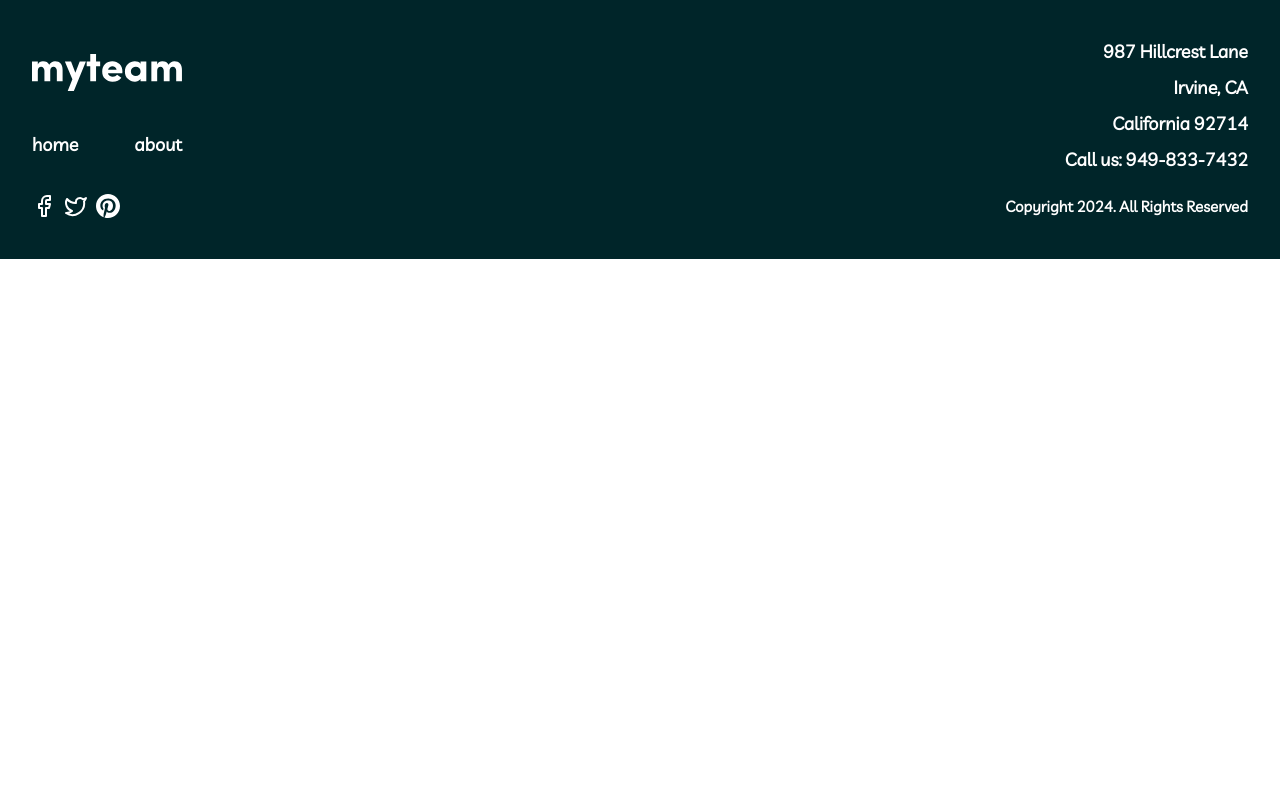
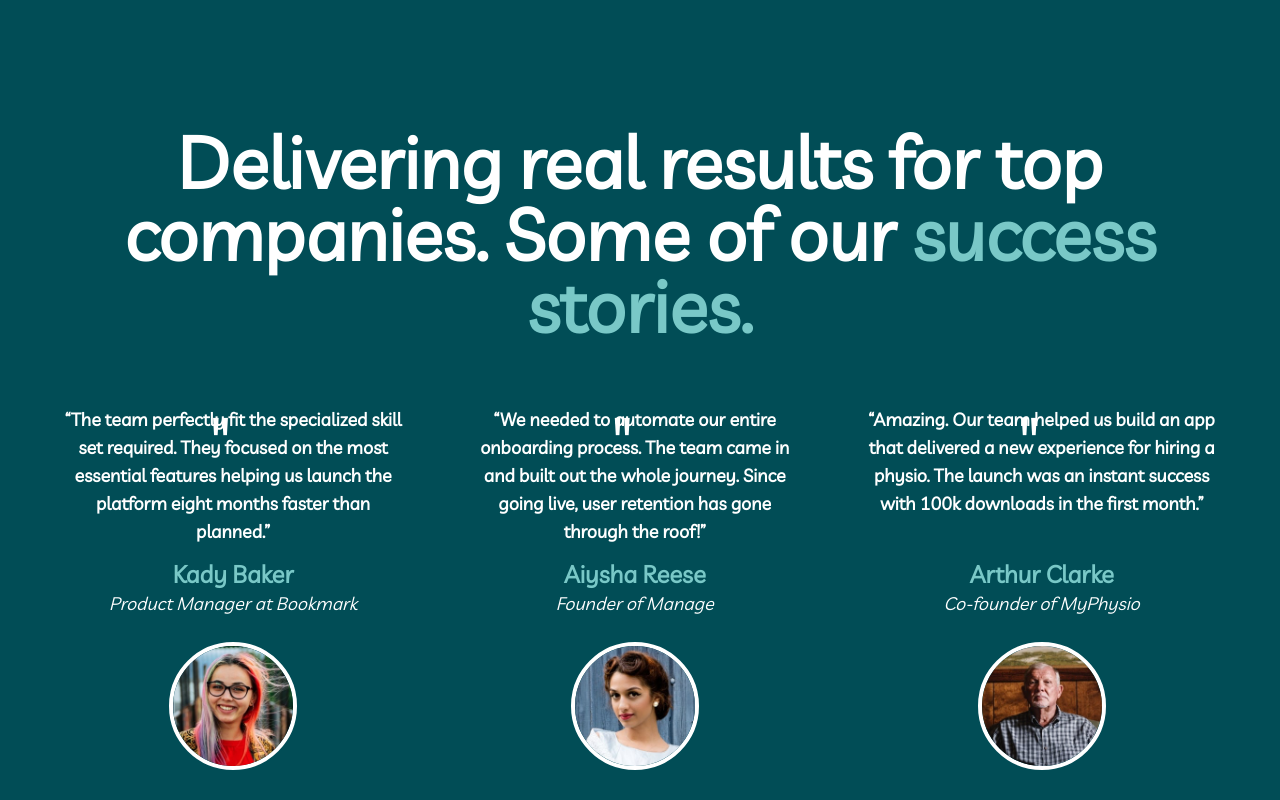
Before and after one commit to thiagomartns/myteam-multipage, a Next.js app: page / in a window 1280 px wide. Shown: the part 1100-1900 px from the top of the page. Before the commit the page ends 1359 px from the top, so only its background shows below. Built offline with nearby package versions, Linux system fonts and the light colour scheme.

Commit message:
Feat: Testimonials

```diff
--- a/src/app/page.tsx
+++ b/src/app/page.tsx
@@ -1,11 +1,13 @@
 import { HeroHomepage } from "@/components/hero-homepage";
 import { InfoHomepage } from "@/components/info-homepage";
+import { Testimonials } from "@/components/testimonials";
 
 export default function Home() {
   return (
     <>
       <HeroHomepage />
       <InfoHomepage />
+      <Testimonials />
     </>
   );
 }
--- /dev/null
+++ b/src/components/testimonials/index.tsx
@@ -0,0 +1,71 @@
+import React from "react";
+import Image from "next/image";
+import AvatarKady from "@/assets/img/avatar-kady.jpg";
+import AvatarAiysha from "@/assets/img/avatar-aiysha.jpg";
+import AvatarArthur from "@/assets/img/avatar-arthur.jpg";
+
+export const Testimonials = () => {
+  const items = [
+    {
+      id: 1,
+      text: " “The team perfectly fit the specialized skill set required. They focused on the most essential features helping us launch the platform eight months faster than planned.”",
+      name: "Kady Baker",
+      role: "Product Manager at Bookmark",
+      img: AvatarKady,
+    },
+    {
+      id: 2,
+      text: "“We needed to automate our entire onboarding process. The team came in and built out the whole journey. Since going live, user retention has gone through the roof!”",
+      name: "Aiysha Reese",
+      role: "Founder of Manage",
+      img: AvatarAiysha,
+    },
+    {
+      id: 3,
+      text: "“Amazing. Our team helped us build an app that delivered a new experience for hiring a physio. The launch was an instant success with 100k downloads in the first month.”",
+      name: "Arthur Clarke",
+      role: "Co-founder of MyPhysio",
+      img: AvatarArthur,
+    },
+  ];
+
+  return (
+    <section className="py-32 bg-midnight-green">
+      <div className="lg:container lg:max-w-screen-xl">
+        <div className="flex flex-col gap-8 items-center px-5 md:px-32 lg:px-0 lg:items-end lg:justify-between">
+          <h1 className="text-center text-white text-5xl font-bold md:text-6xl lg:text-7xl">
+            Delivering real results for top companies. Some of our{" "}
+            <span className="text-rapture-blue">success stories.</span>
+          </h1>
+          <div className="flex flex-col lg:flex-row lg:items-start lg:justify-between">
+            {items.map((testimonial) => (
+              <div
+                key={testimonial.id}
+                className="text-white flex flex-col items-center justify-center gap-2 py-8"
+              >
+                <div className="relative z-10 lg:container lg: h-32">
+                  <p className="font-semibold text-center text-lg">
+                    {testimonial.text}
+                  </p>
+                  <p className="absolute top-0 right-1/2 z-1 text-7xl">"</p>
+                </div>
+                <div className="flex flex-col items-center py-4">
+                  <h1 className="text-rapture-blue font-bold text-2xl">
+                    {testimonial.name}
+                  </h1>
+                  <p className="italic text-lg">{testimonial.role}</p>
+                </div>
+                <Image
+                  src={testimonial.img}
+                  alt="User pictire"
+                  width={128}
+                  className="rounded-full border-4 border-white"
+                />
+              </div>
+            ))}
+          </div>
+        </div>
+      </div>
+    </section>
+  );
+};
```
